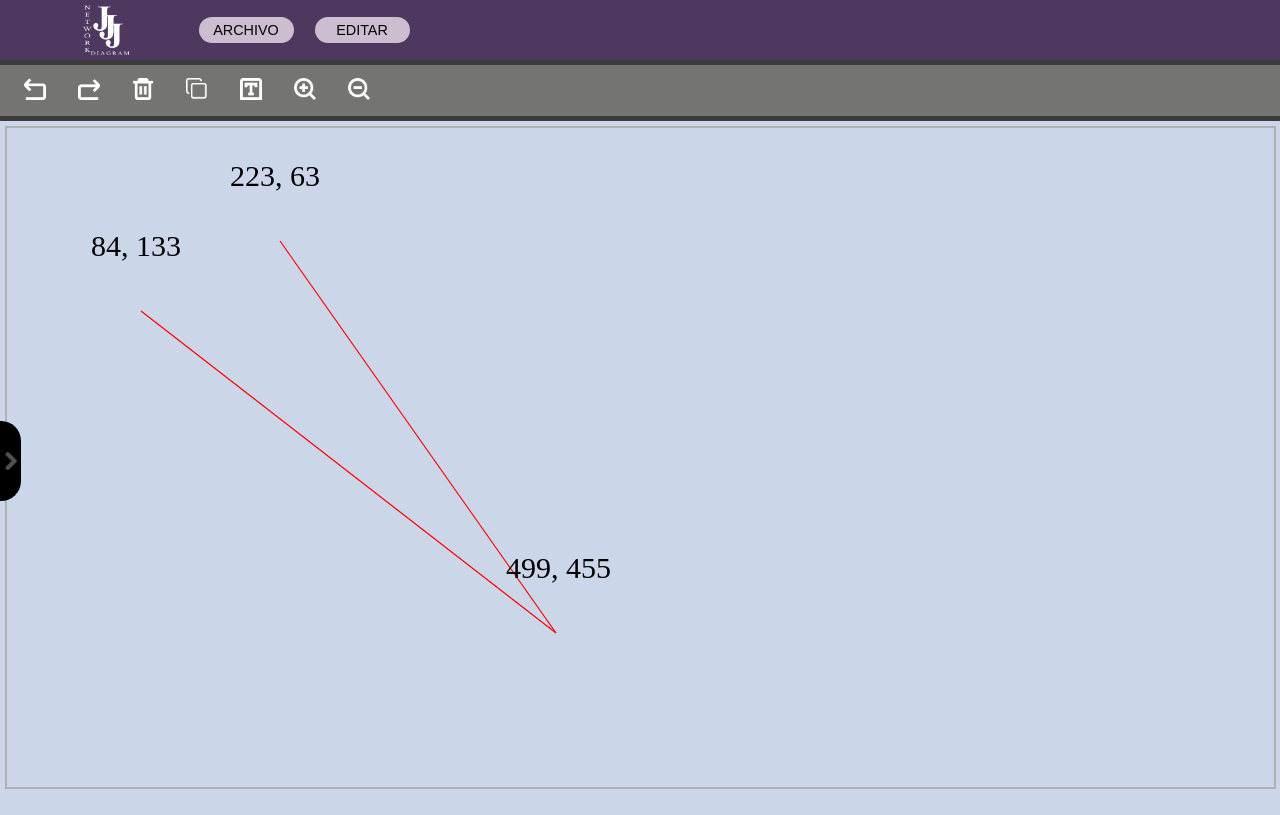
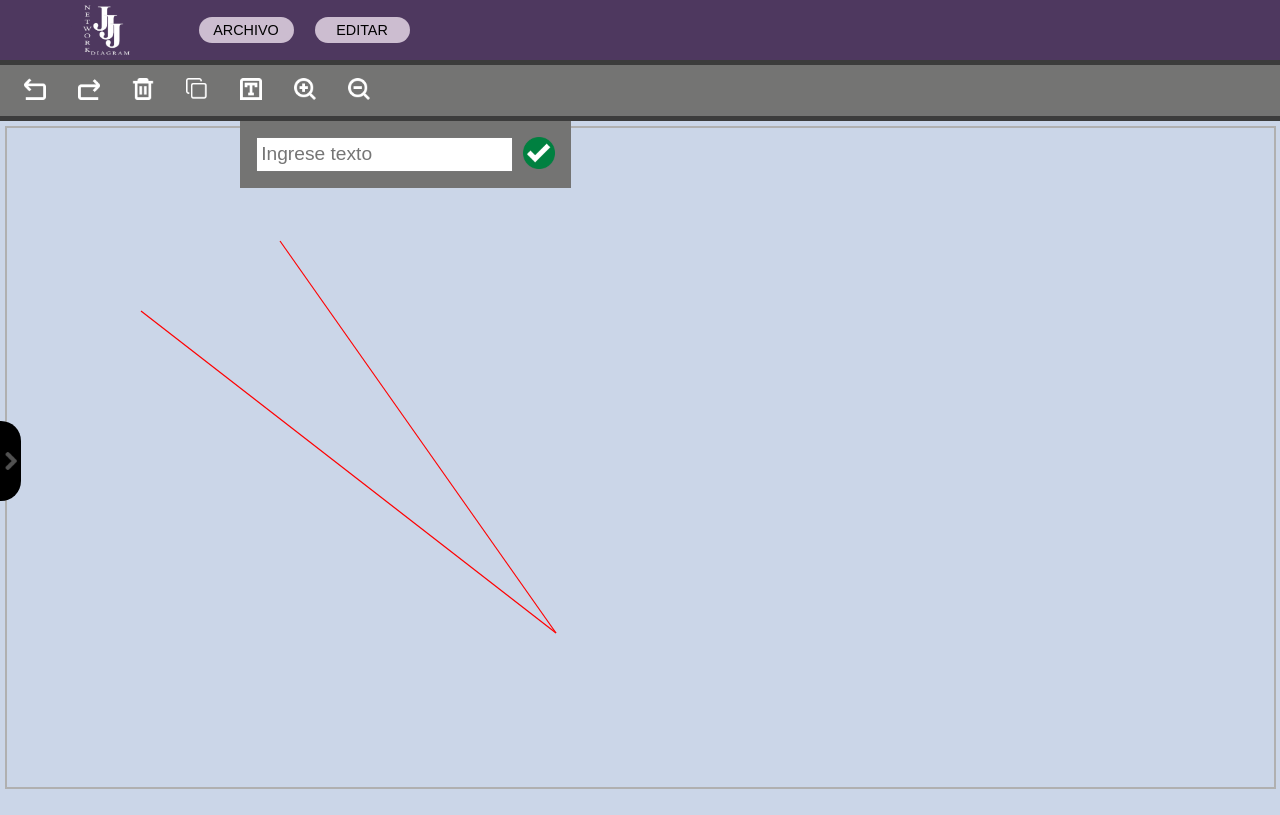
Before and after one commit to FabioGuardado/diagram-app, a React (Create React App) app: page / in a window 1280 px wide. Both pictures are taken after a click on the button 251 px from the left and 90 px from the top of the page. Built offline with nearby package versions, Linux system fonts and the light colour scheme.

Commit message:
:sparkles: Add functionality to create texts and improvements on history logger

```diff
--- a/src/components/Toolsbar/Toolsbar.js
+++ b/src/components/Toolsbar/Toolsbar.js
@@ -16,6 +16,7 @@ const Toolsbar = ({
   actualizarHistorial = () => {},
   retroceder = () => {},
   adelantar = () => {},
+  toggleCuadroDeTexto = () => {},
 }) => {
   const {
     cuadros,
@@ -68,7 +69,7 @@ const Toolsbar = ({
     { nombre: 'Rehacer', icono: 'rehacer.png', funcion: adelantar },
     { nombre: 'Eliminar', icono: 'eliminar.png', funcion: handleEliminar },
     { nombre: 'Duplicar', icono: 'duplicar.png', funcion: handleDuplicar },
-    { nombre: 'Texto', icono: 'texto.png' },
+    { nombre: 'Texto', icono: 'texto.png', funcion: toggleCuadroDeTexto },
     { nombre: 'Acercar', icono: 'zoom-in.png', funcion: handleZoomIn },
     { nombre: 'Alejar', icono: 'zoom-out.png', funcion: handleZoomOut },
   ];
--- a/src/components/Workspace/Canvas/Canvas.js
+++ b/src/components/Workspace/Canvas/Canvas.js
@@ -52,7 +52,20 @@ const Canvas = ({ actualizarHistorial = () => {} }) => {
   const superficieFigura = (x, y) => {
     let estaEncima = null;
     cuadros.forEach(figura => {
-      const { x: figX, y: figY, w: figW, h: figH } = figura;
+      const { x: figX, y: figY, w: figW, h: figH, text } = figura;
+      if (text) {
+        const rangoX =
+          x >= figX * nivelDeZoom && x <= (figX + figW) * nivelDeZoom;
+        // Si el cursor esta dentro de la figura en el eje Y:
+        const rangoY =
+          y <= figY * nivelDeZoom && y >= (figY - figH) * nivelDeZoom;
+        // Si el cursor esta dentro del rango X e Y, entonces esta encima de nuestra figura
+        if (rangoX && rangoY) {
+          objetoApuntado = figura;
+          estaEncima = true;
+          return estaEncima;
+        }
+      } else {
         // Si el cursor esta dentro de la figura en el eje X:
         const rangoX =
           x >= figX * nivelDeZoom && x <= (figX + figW) * nivelDeZoom;
@@ -64,6 +77,7 @@ const Canvas = ({ actualizarHistorial = () => {} }) => {
           objetoApuntado = figura;
           estaEncima = true;
           return estaEncima;
+        }
       }
     });
     return estaEncima;
--- a/src/components/Workspace/Canvas/canvas.dibujar.js
+++ b/src/components/Workspace/Canvas/canvas.dibujar.js
@@ -1,15 +1,18 @@
 // Funcion para dibujar el cuadro
 export const dibujarCuadro = (info, contexto) => {
-  const { x, y, w, h, r1, text } = info;
+  const { x, y, w, h, r1, text, img } = info;
   // contexto.beginPath();
   // contexto.lineWidth = '2';
   // contexto.strokeStyle = 'blue';
   // contexto.rect(x, y, w, h);
   // contexto.stroke();
 
-  dibujarImagen(info, contexto);
-  dibujarPropTexto({ x, y, text: `${x}, ${y}` }, contexto);
-  if (r1?.length) r1?.map(cuadro => calcularLinea(info, cuadro, contexto));
+  if (text) {
+    dibujarPropTexto({ x, y, text: text }, contexto);
+  } else if (img) {
+    dibujarImagen(info, contexto);
+    if (r1?.length) r1?.map(cuadro => calcularLinea(info, cuadro, contexto));
+  }
 };
 
 const calcularLinea = (origen, destino, contexto) => {
@@ -39,9 +42,9 @@ const dibujarLinea = (linea, contexto) => {
 
 const dibujarPropTexto = (punto, contexto) => {
   const { x, y, text } = punto;
-  contexto.font = '30px serif';
+  contexto.font = '30px sans-serif';
   contexto.fillStyle = 'black';
-  contexto.fillText(text, x, y - 5);
+  contexto.fillText(text, x, y);
 };
 
 const dibujarImagen = (imagen, contexto) => {
--- a/src/components/Workspace/Sidebar/Sidebar.js
+++ b/src/components/Workspace/Sidebar/Sidebar.js
@@ -34,9 +34,9 @@ const elementos = [
   { tipo: 'Router Wifi', nombre: '/img/items/wifi-router2.png' },
 ];
 
-const Sidebar = () => {
+const Sidebar = ({ actualizarHistorial = () => {} }) => {
   const [isSidebarOpened, setIsSidebarOpened] = useState(false);
-  const { crearCuadro } = useContext(CanvasContext);
+  const { cuadros, crearCuadro } = useContext(CanvasContext);
 
   const toggleSidebar = () => setIsSidebarOpened(!isSidebarOpened);
 
@@ -50,6 +50,7 @@ const Sidebar = () => {
       h: 100,
     };
     crearCuadro(nuevoCuadro);
+    actualizarHistorial([...cuadros, nuevoCuadro]);
     toggleSidebar();
   };
 
--- a/src/components/Workspace/Workspace.css
+++ b/src/components/Workspace/Workspace.css
@@ -5,3 +5,25 @@ div.workspace-container {
   background-color: rgb(203, 214, 232) !important;
   z-index: 2;
 }
+
+div.workspace-container > .floating-input-container {
+  z-index: 10;
+  position: absolute;
+  top: 0;
+  left: 240px;
+  padding: 1rem;
+  background-color: #747473;
+  display: flex;
+}
+
+div.floating-input-container > .floating-input {
+  font-size: 1.2rem;
+  padding: 0.2rem;
+}
+
+div.floating-input-container > .floating-input-continuar {
+  margin-left: 10px;
+  background: none;
+  border: none;
+  cursor: pointer;
+}
--- a/src/components/Workspace/Workspace.js
+++ b/src/components/Workspace/Workspace.js
@@ -1,24 +1,74 @@
-import React from 'react';
+import React, { useState, useContext } from 'react';
+import { v4 as uuid } from 'uuid';
 
 import Toolsbar from '../Toolsbar/Toolsbar';
 import Sidebar from './Sidebar/Sidebar';
 import Canvas from './Canvas/Canvas';
 
+import useHistoryLogger from '../../hooks/useHistoryLogger';
+import CanvasContext from '../../context/CanvasContext/CanvasContext';
 import './Workspace.css';
-import useHistoryLogger from '../../hooks/useHistoryLogger';
 
 const Workspace = () => {
+  const { cuadros, crearCuadro } = useContext(CanvasContext);
+  const [isCuadroDeTextoVisible, setIsCuadroDeTextoVisible] = useState(false);
+  const [contenidoCuadroDeTexto, setContenidoCuadroDeTexto] = useState('');
   const { actualizarHistorial, retroceder, adelantar } = useHistoryLogger();
+
+  const toggleCuadroDeTexto = () => {
+    setIsCuadroDeTextoVisible(!isCuadroDeTextoVisible);
+    setContenidoCuadroDeTexto('');
+  };
+
+  const handleCuadroDeTextoChange = e => {
+    setContenidoCuadroDeTexto(e.target.value);
+  };
+
+  const handleCrearTexto = () => {
+    if (contenidoCuadroDeTexto.trim() !== '') {
+      const texto = {
+        id: uuid(),
+        text: contenidoCuadroDeTexto,
+        x: 86,
+        y: 138,
+        w: 20,
+        h: 30,
+      };
+      crearCuadro(texto);
+      actualizarHistorial([...cuadros, texto]);
+      toggleCuadroDeTexto();
+    }
+  };
+
   return (
     <>
       <Toolsbar
         actualizarHistorial={actualizarHistorial}
         retroceder={retroceder}
         adelantar={adelantar}
+        toggleCuadroDeTexto={toggleCuadroDeTexto}
       />
       <div className="workspace-container">
-        <Sidebar />
+        <Sidebar actualizarHistorial={actualizarHistorial} />
         <Canvas actualizarHistorial={actualizarHistorial} />
+        {isCuadroDeTextoVisible ? (
+          <div className="floating-input-container">
+            <input
+              name="input-crear-texto"
+              placeholder="Ingrese texto"
+              type="text"
+              maxLength={15}
+              onChange={handleCuadroDeTextoChange}
+              className="floating-input"
+            />
+            <button
+              className="floating-input-continuar"
+              onClick={handleCrearTexto}
+            >
+              <img src="/img/tools/continuar.png" height={32} />
+            </button>
+          </div>
+        ) : null}
       </div>
     </>
   );
```
Also changed, not shown: public/img/tools/continuar.png (added). Lines whose indentation alone changed are shown as unchanged.
